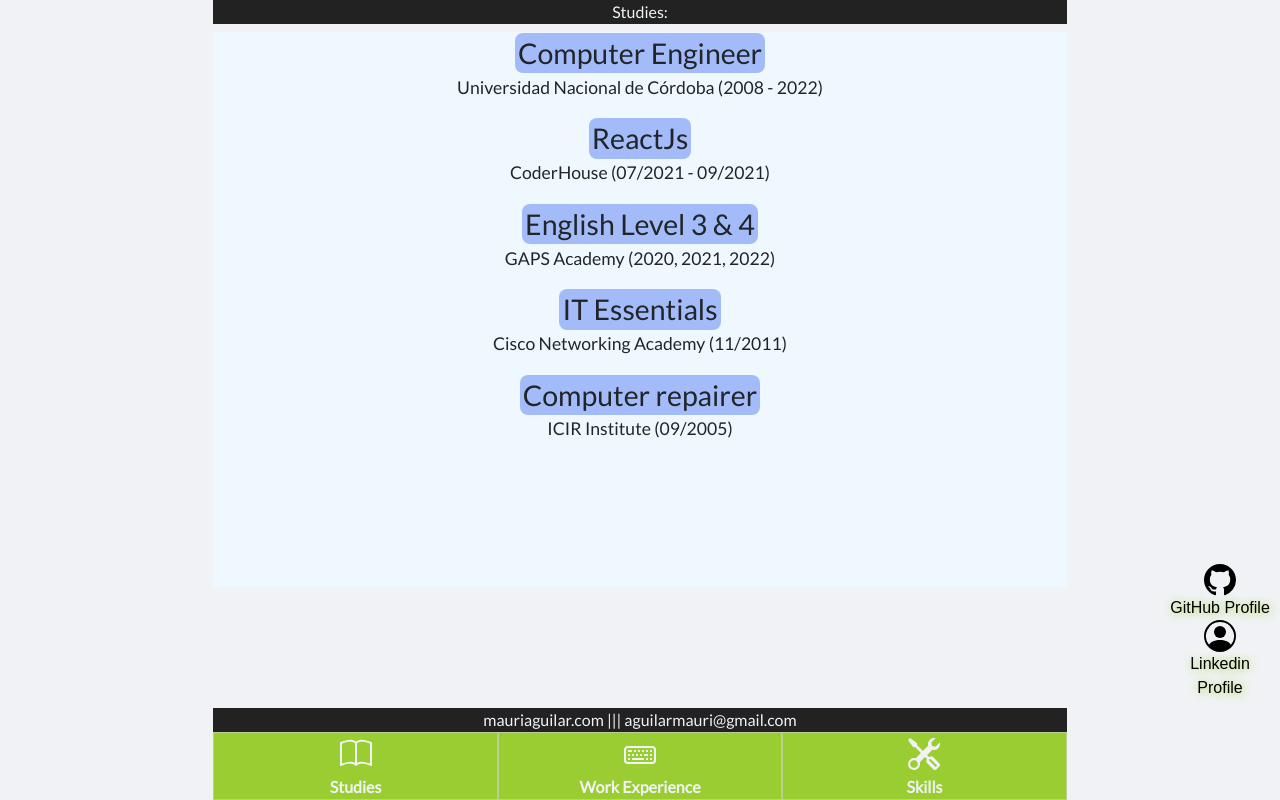
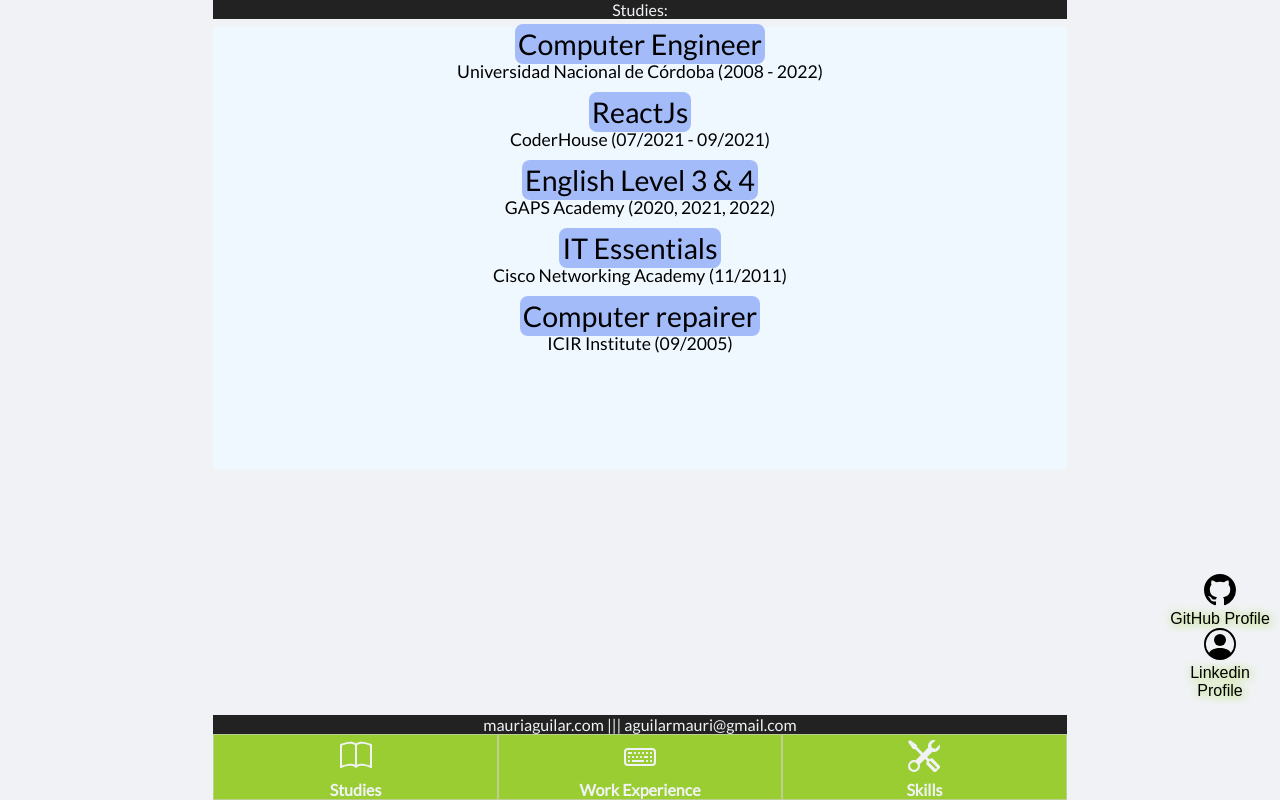
Before and after one commit to mauriaguilar/mauriaguilar.com, a React (Vite) app: page / in a window 1280 px wide. Built offline with nearby package versions, Linux system fonts and the light colour scheme.

Commit message:
Mejoras de performance

```diff
--- a/index.html
+++ b/index.html
@@ -5,11 +5,8 @@
     <link rel="icon" type="image/png" href="/personal-logo.png" />
     <meta name="viewport" content="width=device-width, initial-scale=1" />
     <meta name="description" content="Mauri Aguilar - Software Engineer. Studies, Work Experience and Skills." />
-    <link rel="preconnect" href="https://cdn.jsdelivr.net" />
     <link rel="preconnect" href="https://fonts.googleapis.com" />
     <link rel="preconnect" href="https://fonts.gstatic.com" crossorigin />
-    <link href="https://cdn.jsdelivr.net/npm/bootstrap@5.3.8/dist/css/bootstrap.min.css" rel="stylesheet" integrity="sha384-sRIl4kxILFvY47J16cr9ZwB07vP4J8+LH7qKQnuqkuIAvNWLzeN8tE5YBujZqJLB" crossorigin="anonymous">
-    <script defer src="https://cdn.jsdelivr.net/npm/bootstrap@5.3.8/dist/js/bootstrap.bundle.min.js" integrity="sha384-FKyoEForCGlyvwx9Hj09JcYn3nv7wiPVlz7YYwJrWVcXK/BmnVDxM+D2scQbITxI" crossorigin="anonymous"></script>
     <link href="https://fonts.googleapis.com/css?family=Open+Sans|Lato" rel="stylesheet">
     <title>Mauri Aguilar profile</title>
   </head>
--- a/src/index.css
+++ b/src/index.css
@@ -3,3 +3,55 @@
   padding: 0;
   font-family: sans-serif;
 }
+
+/* ==============================================
+   Bootstrap utility classes (subset used in app)
+   ============================================== */
+
+/* Grid */
+.row {
+  display: flex;
+  flex-wrap: wrap;
+}
+
+.col {
+  flex: 1 0 0%;
+  width: 100%;
+  min-width: 0;
+}
+
+/* Lateral spacer columns: ocultas en mobile, visibles en md/lg */
+.col-md-1,
+.col-lg-2 {
+  display: none;
+  flex: 0 0 auto;
+}
+
+@media (min-width: 768px) {
+  .col-md-1 {
+    display: block;
+    width: 8.333%;
+  }
+}
+
+@media (min-width: 992px) {
+  .col-lg-2 {
+    display: block;
+    width: 16.666%;
+  }
+}
+
+/* Position */
+.position-relative {
+  position: relative;
+}
+
+/* Spacing — !important para pisar el reset de App.css */
+.mt-2 { margin-top: 0.5rem !important; }
+.mb-2 { margin-bottom: 0.5rem !important; }
+.m-2  { margin: 0.5rem !important; }
+.p-4  { padding: 1.5rem !important; }
+
+/* Text & display */
+.text-center { text-align: center; }
+.w-100 { width: 100%; }
```
Also changed, not shown: 1 other file (tests, documents, lock files or other folders).
